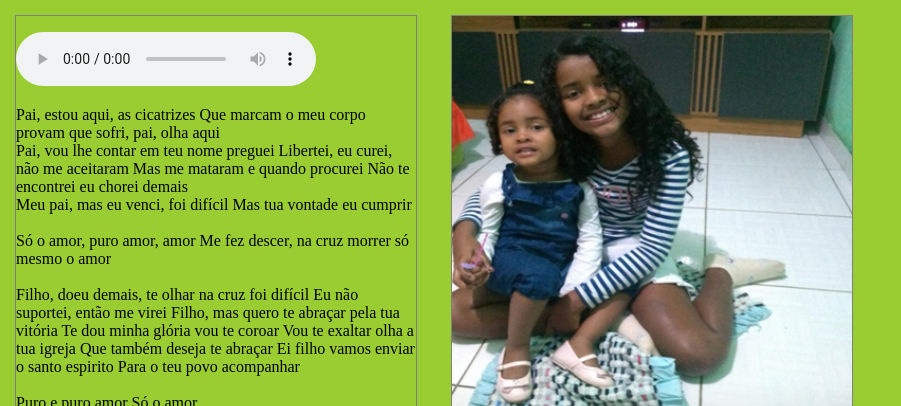
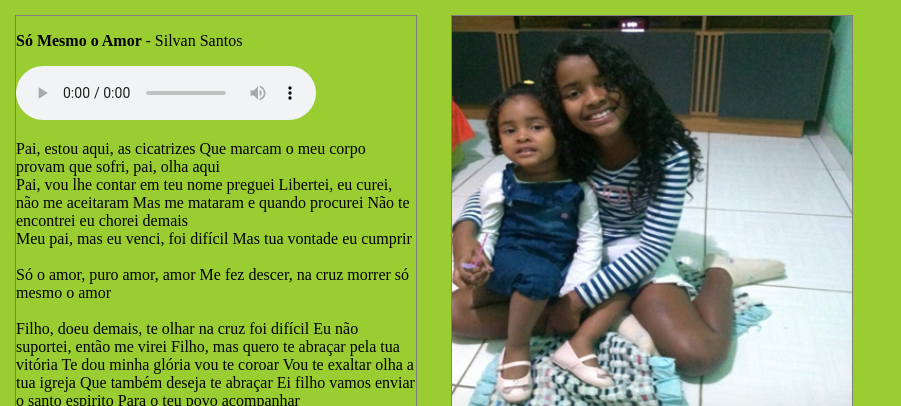
Before and after one commit to dedelly/sitebolaoteste, a plain HTML site: page index.html in a window 1280 px wide. Shown: the top 406 px of the page, without its empty margins (0-901 px from the left). Drawn offline with Linux system fonts and the light colour scheme.

Commit message:
Update index.html

```diff
--- a/index.html
+++ b/index.html
@@ -9,6 +9,7 @@
 </head>
 <body>
 	<div>
+		<p> <strong> Só Mesmo o Amor </strong>- Silvan Santos</p>
 		<p><audio src="poetadejesus-so-mesmo-jesus.mp3" controls autoplay ></audio></p>
 		<p>
 Pai, estou aqui, as cicatrizes
```
